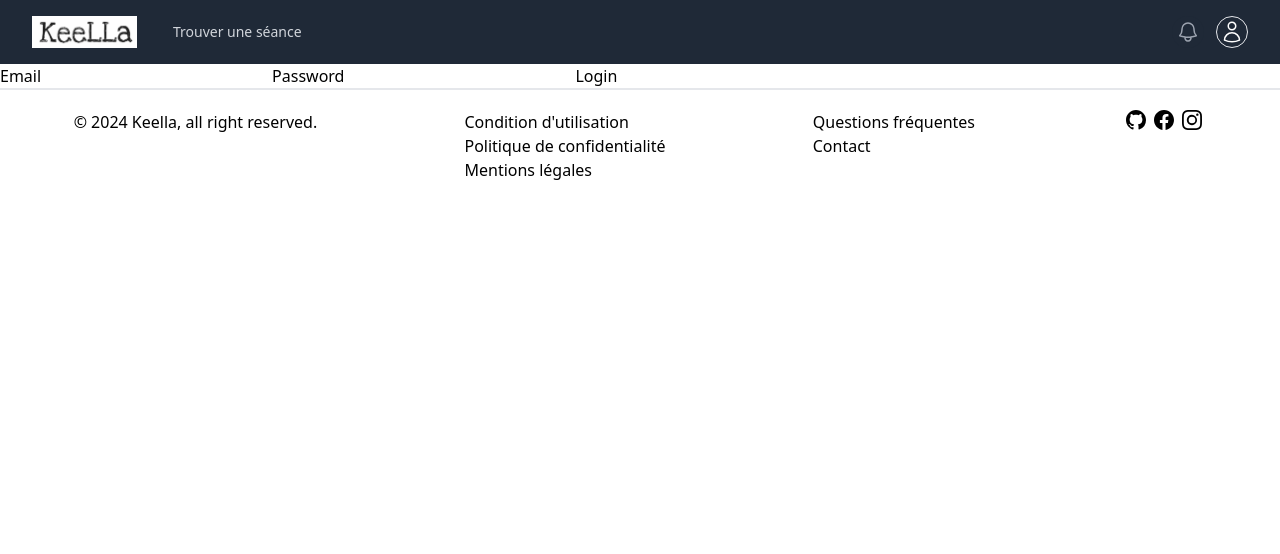
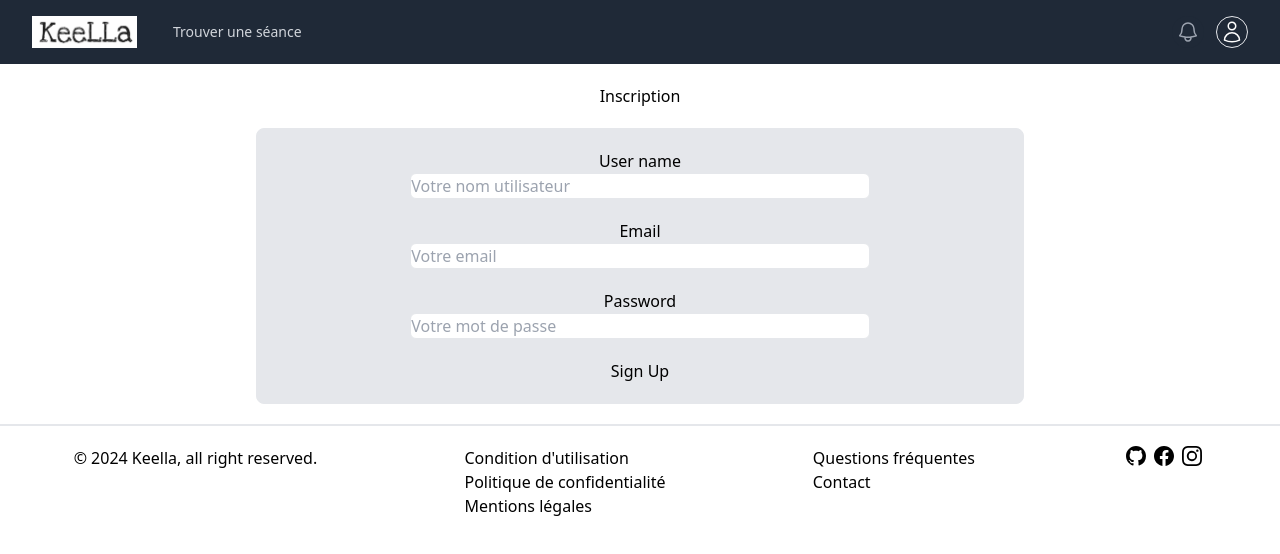
Before and after one commit to tommy-pellerin/front-keella, a React (Vite) app: page /sign-up in a window 1280 px wide. Shown: the top 554 px of the page. Built offline with nearby package versions, Linux system fonts and the light colour scheme.

Commit message:
sigup ans signIn form ok

```diff
--- a/src/components/auth/auth-form.jsx
+++ b/src/components/auth/auth-form.jsx
@@ -1,29 +1,59 @@
-import { useState } from "react";
+import { useEffect, useState } from "react";
+import { useMatch } from "react-router-dom";
 
 export default function AuthForm({ onSubmit, buttonText }) {
   const [email, setEmail] = useState("");
   const [password, setPassword] = useState("");
+  const [username, setUsername] = useState("");
+  const match = useMatch("/sign-up");
+  const isSigningUp = match ? true : false;
 
+  useEffect(()=>{console.log(isSigningUp)},[])
   const handleSubmit = async (e) => {
     e.preventDefault();
-    await onSubmit({ email, password });
+    await onSubmit({ username, email, password });
   };
 
   return (
-    <form onSubmit={handleSubmit}>
+    <div className="container bg-gray-200 mx-auto lg:w-3/5 my-5 border border-gray rounded-lg">
+      <form onSubmit={handleSubmit} className="flex flex-col items-center space-y-5 my-5">
+        {isSigningUp &&
+        <div className="w-3/5">
+          <label>User name</label>
+          <br />
+          <input
+            type="username"
+            placeholder="Votre nom utilisateur"
+            value={username}
+            onChange={(e) => setUsername(e.target.value)}
+            className="w-full border rounded-md focus:border-purple-500 focus:outline-none"
+          ></input>
+        </div>
+        }
+        <div className="w-3/5">
           <label>Email</label>
+          <br />
           <input
             type="email"
+            placeholder="Votre email"
             value={email}
             onChange={(e) => setEmail(e.target.value)}
+            className="w-full border rounded-md focus:border-purple-500 focus:outline-none"
           ></input>
+        </div>
+        <div className="w-3/5">
           <label>Password</label>
+          <br />
           <input
             type="password"
+            placeholder="Votre mot de passe"
             value={password}
             onChange={(e) => setPassword(e.target.value)}
+            className="w-full border rounded-md focus:border-purple-500 focus:outline-none"
           ></input>
-      <button type="submit">{buttonText}</button>
+        </div>
+        <button type="submit" className="button-primary-large">{buttonText}</button>
       </form>
+    </div>
   );
 }
--- a/src/components/auth/sign-in.jsx
+++ b/src/components/auth/sign-in.jsx
@@ -23,5 +23,10 @@ export default function SignIn() {
     }
   };
 
-  return <AuthForm onSubmit={handleLogin} buttonText="Login" />;
+  return (
+    <div className="text-center my-5">
+      <h1>Connection</h1>
+      <AuthForm onSubmit={handleLogin} buttonText="Login" />
+    </div>
+    )
 }
--- a/src/components/auth/sign-up.jsx
+++ b/src/components/auth/sign-up.jsx
@@ -23,5 +23,10 @@ export default function SignIn() {
     }
   };
 
-  return <AuthForm onSubmit={handleLogin} buttonText="Login" />;
+  return (
+  <div className="text-center my-5">
+    <h1>Inscription</h1>
+    <AuthForm onSubmit={handleLogin} buttonText="Sign Up" />
+  </div>
+  )
 }
```
Lines whose indentation alone changed are shown as unchanged.
